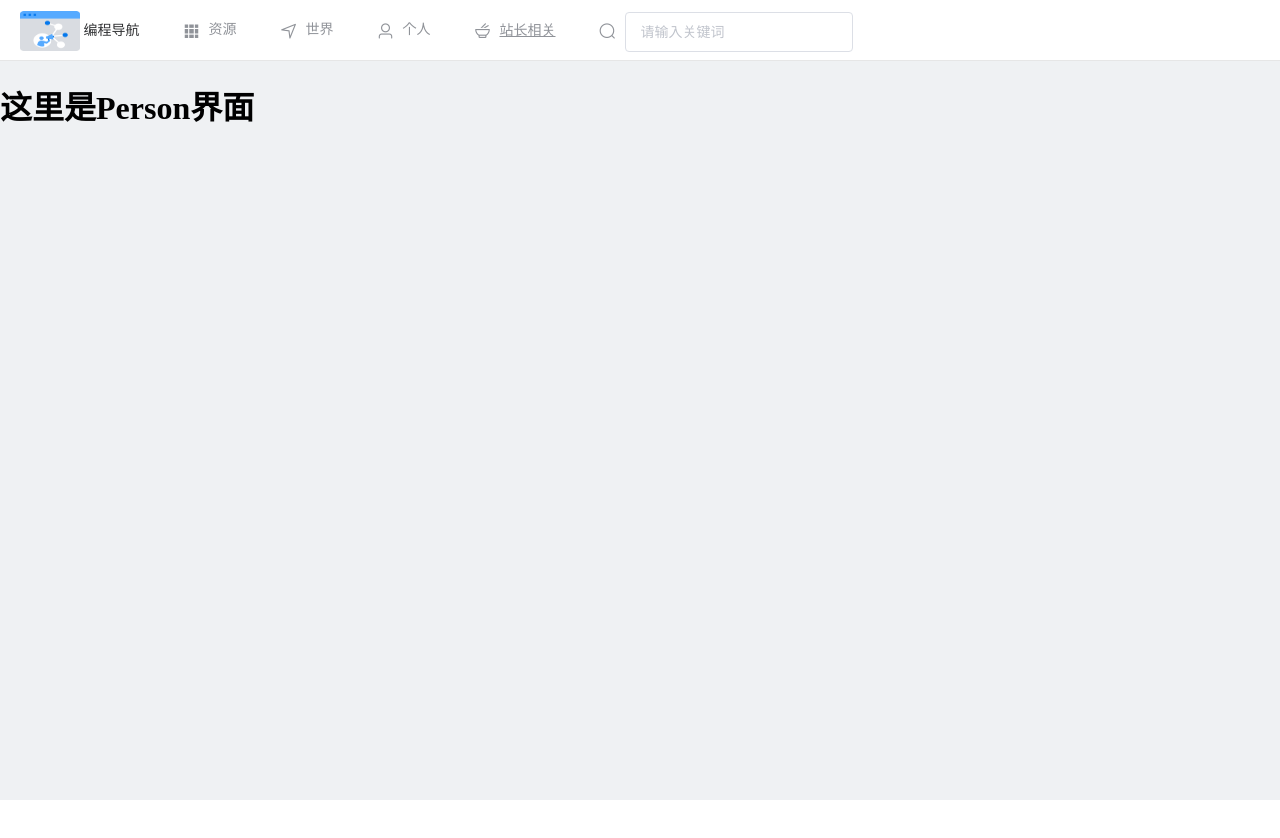
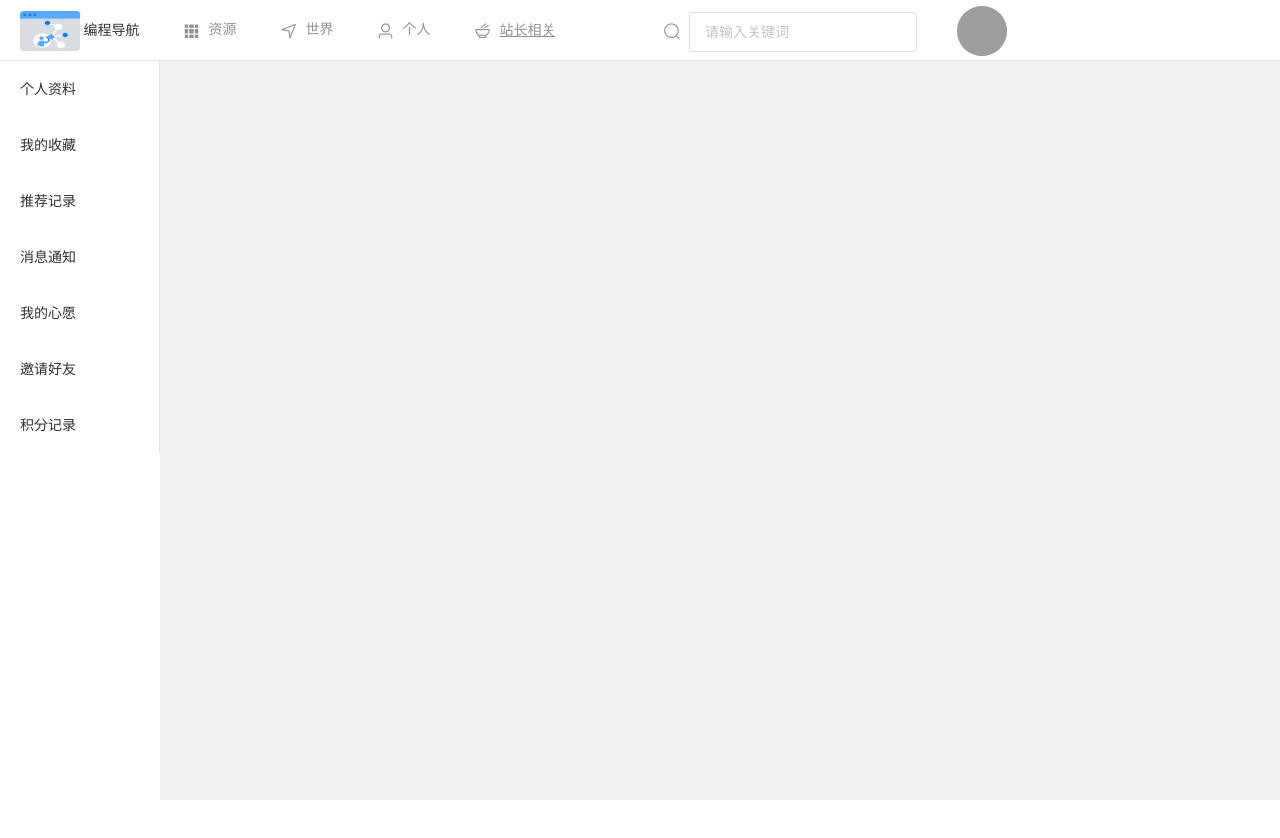
Before and after one commit to LWP123456789/PNS, a Vue app in the folder pns/: page /#/home/person in a window 1280 px wide. Shown: the top 838 px of the page. Built offline with nearby package versions, Linux system fonts and the light colour scheme; grey boxes are pictures that could not be loaded.

Commit message:
调整了导航栏格式 添加了头像

```diff
--- a/pns/src/pages/Home.vue
+++ b/pns/src/pages/Home.vue
@@ -2,17 +2,22 @@
   <div class="home">
       <!-- 全局菜单 -->
       <div class="menu-main">
+          <el-row class="menu-main-navigation">
+              <el-col :span="12">
                 <el-menu :default-active="activeIndex" class="el-menu-demo" mode="horizontal" @select="handleSelect" router>
                   <el-menu-item index="/home">
                       <img src="../assets/分享.png" height="40" width="60">
                       <span> 编程导航</span>
-
                   </el-menu-item>
                   <el-menu-item index="/home/resource"><i class="el-icon-s-grid"></i>资源</el-menu-item>
                   <el-menu-item index="/home/world"><i class="el-icon-position"></i>世界</el-menu-item>
                   <el-menu-item index="/home/person"><i class="el-icon-user"></i>个人</el-menu-item>
                   <el-menu-item index="5"><i class="el-icon-tableware"></i><a href="https://www.baidu.com" target="_blank">站长相关</a></el-menu-item>
-            <el-menu-item>
+                </el-menu>
+              </el-col>
+              <el-col :span="12">
+                  <el-menu mode="horizontal">
+                    <el-menu-item index="6">
                     <i class="el-icon-search"></i>
                     <el-select
                       v-model="value"
@@ -33,7 +38,12 @@
                       </el-option>
                     </el-select>
                   </el-menu-item>
+                  <el-menu-item>
+                    <el-avatar :size="50" :src="circleUrl"></el-avatar>
+                  </el-menu-item>
                   </el-menu>
+              </el-col>
+          </el-row>
       </div>
       <div class="home-main">
           <router-view></router-view>
@@ -47,6 +57,7 @@
         data() {
             return {
                 activeIndex: '1',
+                circleUrl:'https://cube.elemecdn.com/3/7c/3ea6beec64369c2642b92c6726f1epng.png',
                 options:[],
                 value:[],
                 list:[],
@@ -106,6 +117,13 @@
     width: 100%;
     height: 100%;
   }
+  .menu-main{
+    position: absolute;
+    top: 0px;
+    left: 0px;
+    height: 61px;
+    width: 100%;
+  }
   .home-main{
     position:absolute;
     top:61px;
--- a/pns/src/pages/Person.vue
+++ b/pns/src/pages/Person.vue
@@ -1,15 +1,56 @@
 <template>
   <div class="person-main">
-      <h1>这里是Person界面</h1>
+      <el-row style="height:100%;">
+             <el-col :span="3" style="min-height:100%; background-color:#ffffff;">
+                 <el-menu :default-active="activeIndex" style="min-height: 100%;" theme="white" router>
+                     <el-menu-item index="/home/person/personalData">
+                         <span slot="title">个人资料</span>
+                     </el-menu-item>
+                     <el-menu-item index="2">
+                         <span slot="title">我的收藏</span>
+                     </el-menu-item>
+                     <el-menu-item index="3">
+                         <span slot="title">推荐记录</span>
+                     </el-menu-item>
+                     <el-menu-item index="4">
+                         <span slot="title">消息通知</span>
+                     </el-menu-item>
+                     <el-menu-item index="5">
+                         <span slot="title">我的心愿</span>
+                     </el-menu-item>
+                     <el-menu-item index="6">
+                         <span slot="title">邀请好友</span>
+                     </el-menu-item>
+                     <el-menu-item index="7">
+                         <span slot="title">积分记录</span>
+                     </el-menu-item>
+                 </el-menu>
+             </el-col>
+             <el-col :span="21" style="height:100%;overflow: auto;">
+                 <router-view></router-view>
+             </el-col>
+         </el-row>
   </div>
 </template>
 
 <script>
     export default {
-        name:'Person'
+        name:'Person',
+        data() {
+            return {
+                activeIndex:"/home/person"
+            }
+        },
     }
 </script>
 
-<style>
-
+<style scoped>
+    .person-main{
+        position:absolute;
+        top:0px;
+        left: 0px;
+        bottom: 0px;
+        width: 100%;
+        height: 100%;
+    }
 </style>
--- /dev/null
+++ b/pns/src/pages/PersonalData.vue
@@ -0,0 +1,15 @@
+<template>
+    <div class="person-contain">
+
+    </div>
+</template>
+
+<script>
+    export default {
+        name:'PersonalData'
+    }
+</script>
+
+<style>
+
+</style>
--- a/pns/src/pages/World.vue
+++ b/pns/src/pages/World.vue
@@ -44,8 +44,4 @@
         width: 100%;
         height: 100%;
     }
-    .el-aside{
-        background-color: #ffffff;
-    }
-
 </style>
--- a/pns/src/router/index.js
+++ b/pns/src/router/index.js
@@ -8,6 +8,7 @@ import HomeResource from '../pages/HomeResource'
 import Person from '../pages/Person'
 import World from '../pages/World'
 import WishWall from '../pages/WishWall'
+import PersonalData from '../pages/PersonalData'
 
 const router = new VueRouter({
     routes:[
@@ -41,7 +42,14 @@ const router = new VueRouter({
                 {
                     name:'geren',
                     path:'person',
-                    component:Person
+                    component:Person,
+                    children:[
+                        {
+                            name:'gerenziliao',
+                            path:'personaldata',
+                            component:PersonalData
+                        }
+                    ]
                 },
                 {
                     name:'shijie',
```
Also changed, not shown: pns/src/assets/avatar22.png (added). Lines whose indentation alone changed are shown as unchanged.
